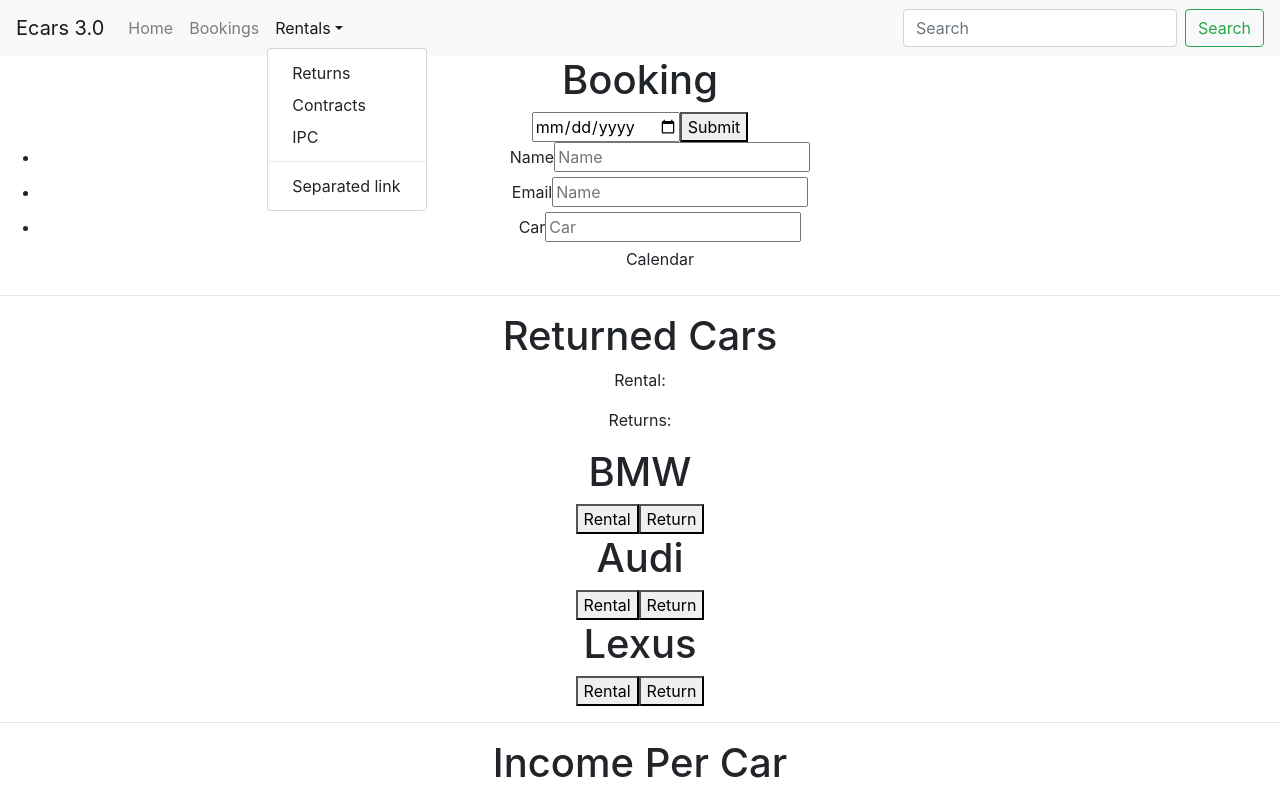
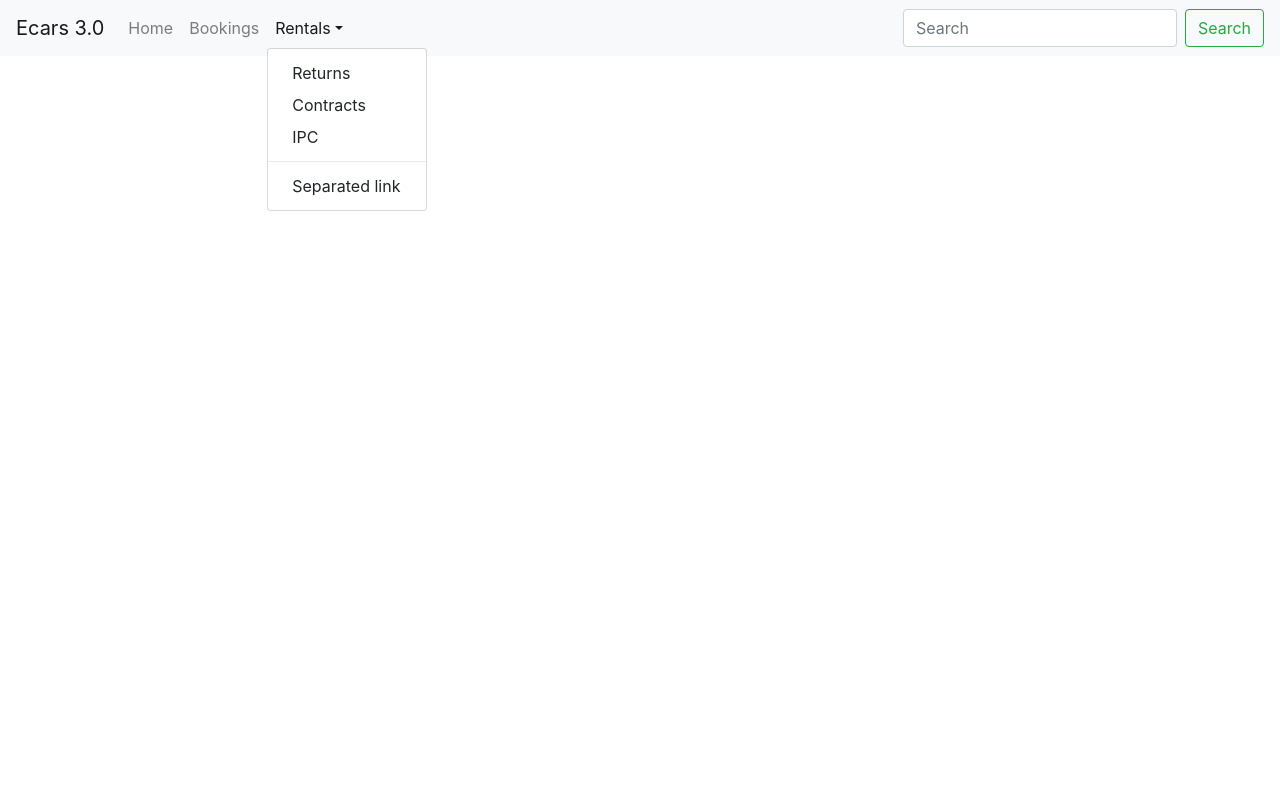
Before and after one commit to SHUBV92/Rental-Service-React, a React (Create React App) app: page / in a window 1280 px wide. Both pictures are taken after a click on the button "Rentals". Shown: the top 800 px of the page. Built offline with nearby package versions, Linux system fonts and the light colour scheme.

Commit message:
Added react router

```diff
--- a/package.json
+++ b/package.json
@@ -9,7 +9,7 @@
     "react": "^16.13.1",
     "react-bootstrap": "^1.0.1",
     "react-dom": "^16.13.1",
-    "react-router": "^5.1.2",
+    "react-router": "^5.2.0",
     "react-router-dom": "^5.2.0",
     "react-scripts": "3.4.1",
     "styled-components": "^5.1.0"
--- a/src/App.js
+++ b/src/App.js
@@ -1,24 +1,36 @@
-import React from 'react';
-import './App.css';
+import React from "react";
+import "./App.css";
+import {
+  BrowserRouter as Router,
+  Switch,
+  Route
+} from "react-router-dom";
 
-import Booking from './Containers/Booking';
-import Cars from './Containers/Cars/Cars';
-import IPC from './Containers/IPC/IPC'
-import Navbar from './Containers/Navbar/Navbar'
-
-
+import Bookings from "./Containers/Booking";
+import Cars from "./Containers/Cars/Cars";
+import IPC from "./Containers/IPC/IPC";
+import NavbarTool from "./Containers/Navbar/Navbar";
 
 function App() {
   return (
     <div className="App">
-      <Navbar />
-     <Booking />
-     <hr />
-     <Cars />
-     <hr />
-     <IPC />
-     <hr />
-
+      <Router>
+        <NavbarTool />
+        <Switch>
+          {/* <Route path="/">
+            < />
+          </Route> */}
+          <Route path="/bookings">
+            <Bookings />
+          </Route>
+          <Route path="/ipc">
+            <IPC />
+          </Route>
+          <Route path="/cars">
+            <Cars />
+          </Route>
+        </Switch>
+      </Router>
     </div>
   );
 }
--- a/src/Containers/Booking.jsx
+++ b/src/Containers/Booking.jsx
@@ -1,33 +1,58 @@
-import React, { useState } from "react"
+import React, {Component, useState } from "react"
 import {Link} from "react-router-dom"
 import Form from './Form/Form'
 
-const Booking = () => {
+class Booking extends Component {
+    constructor(){
+        super()
+this.state = {
+    name: null
 
-const [Booking, setBooking] = useState({})
+}
+const handleBooking = this.handleBooking.bind(this)
+}
 
-const handleBooking = (event) => {
+// const [Booking, setBooking] = useState({})
+
+handleChange(event) {
+    this.setState({name: event.target.value})
+}
+
+handleBooking = (event) => {
 
     console.log("Event", event.target.value)
     // setBooking(Booking:)
 
 }
 
+render(){
     return(
         <div>
-            <h1>Booking</h1>
+            <h1>Bookings</h1>
             <form>
             <input
             type="date"
             placeholder="date"
             />
-            <button onClick={handleBooking}>Submit</button>
+            <input type="text"
+            name="name"
+            placeholder="name"
+            value={this.state.name}
+            onChange={this.handleChange.bind(this)}/>
+            <button onClick={this.handleBooking}>Submit</button>
             </form>
+            <Form />
 
-
-            <Form />
+            Bookings
+            <hr />
+            Name:{this.state.name}
+            <br />
+            Dates: {this.state.dates}
+            <br />
+            Car: {this.state.car}
         </div>
     )
 }
+}
 
 export default Booking;
--- a/src/Containers/Navbar/Navbar.jsx
+++ b/src/Containers/Navbar/Navbar.jsx
@@ -17,11 +17,11 @@ const NavbarTool = () => (
   <Navbar.Collapse id="basic-navbar-nav">
     <Nav className="mr-auto">
       <Nav.Link href="#home">Home</Nav.Link>
-      <Nav.Link href="#link">Bookings</Nav.Link>
+      <Nav.Link href="/bookings">Bookings</Nav.Link>
       <NavDropdown title="Rentals" id="basic-nav-dropdown">
-        <NavDropdown.Item href="#action/3.1">Returns</NavDropdown.Item>
+        <NavDropdown.Item href="/cars">Returns</NavDropdown.Item>
         <NavDropdown.Item href="#action/3.2">Contracts</NavDropdown.Item>
-        <NavDropdown.Item href="#action/3.3">IPC</NavDropdown.Item>
+        <NavDropdown.Item href="/ipc">IPC</NavDropdown.Item>
         <NavDropdown.Divider />
         <NavDropdown.Item href="#action/3.4">Separated link</NavDropdown.Item>
       </NavDropdown>
```
Also changed, not shown: 1 other file (tests, documents, lock files or other folders).
